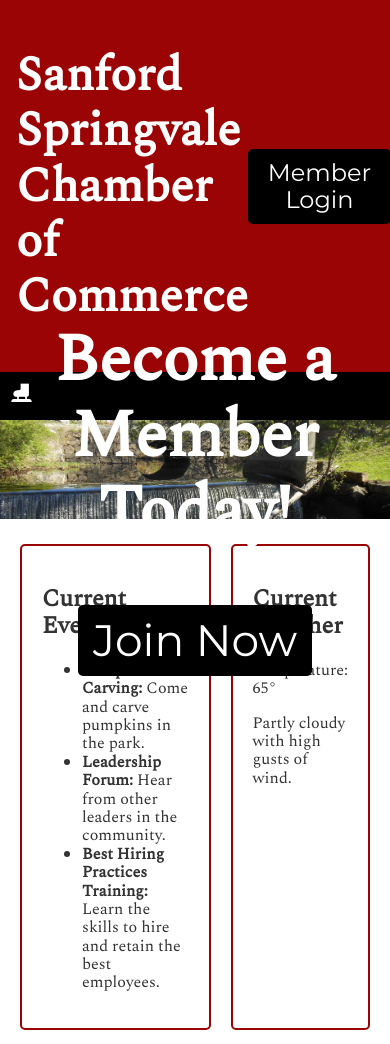
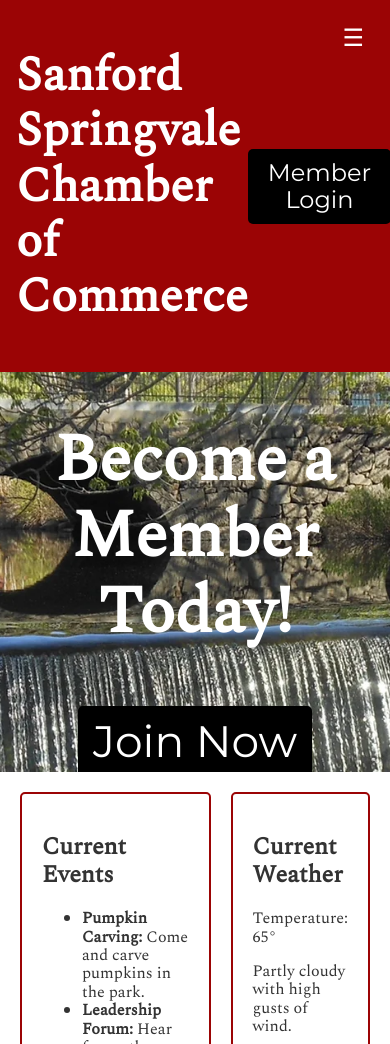
Before and after one commit to wjdavie/wdd230, a plain HTML site: page chamber/index.html in a window 390 px wide. Shown: the top 1044 px of the page. Drawn offline with nearby package versions, Linux system fonts and the light colour scheme.

Commit message:
Made adjustments to the hamburger button.

```diff
--- a/chamber/index.html
+++ b/chamber/index.html
@@ -24,11 +24,9 @@
         <div id="member-login">
             <a href="login.html" class="cta-button">Member Login</a>
         </div>
+        <button type="button" id="menu"></button>
     </header>
     <nav class="navigation" >
-        <div class="hamburger" id="hamburger">
-            &#9976;
-        </div>
         <ul class="nav-links" id="nav-links">
             <li><a href="#">Home</a></li>
             <li><a href="#">Discover</a></li>
--- a/chamber/scripts/hamburgermenu.js
+++ b/chamber/scripts/hamburgermenu.js
@@ -1,7 +1,11 @@
-const hamButton = document.querySelector('hamburger');
-const navigation = document.querySelector('.nav-links');
+document.addEventListener('DOMContentLoaded', () => {
+	const hamButton = document.querySelector('#menu');
+	const navigation = document.querySelector('.nav-links');
 
-hamButton.addEventListener('click', () => {
-	navigation.classList.toggle('open');
-	hamButton.classList.toggle('open');
+	hamButton.addEventListener('click', () => {
+		navigation.classList.toggle('open');
+		hamButton.classList.toggle('open');
+		console.log("Menu button clicked");
+		console.log(navigation.classList);
+	});
 });
--- a/chamber/styles/base.css
+++ b/chamber/styles/base.css
@@ -42,6 +42,10 @@ header {
     margin: 0 30px;
 }
 
+.nav-links.open {
+    display: block;
+}
+
 .nav-links a {
     color: #ffffff;
     padding: 10px 15px;
@@ -54,20 +58,36 @@ header {
     background-color: #ffffff;
 }
 
-.hamburger {
+#menu {
     display: none;
-    font-size: 24px;
-    cursor: pointer;
+    font-size: 1.5rem;
+    border: 0;
+    background: none;
     color: #ffffff;
+    position: absolute;
+    top: 1rem;
+    right: 1rem;
+}
+
+#menu::before {
+    content: "☰";
+}
+
+#menu.open::before {
+    content: "❌";
 }
 
 .hero {
     position: relative;
+    width: 100%;
+    height: 400px;
+    overflow: hidden;
 }
 
 .hero img {
     width: 100%;
-    height: auto;
+    height: 100%;
+    object-fit: cover;
 }
 
 .hero-overlay {
@@ -83,9 +103,8 @@ header {
     justify-content: center;
     text-align: center;
     font-size: 2.75em;
-    padding: 20px;
-    max-width: 90%;
-    margin: 0 auto;
+    padding: 10%;
+    box-sizing: border-box;
 }
 
 .cta-button {
@@ -159,11 +178,11 @@ footer {
         background-color: var(--secondary-color);
     }
 
-    .nav-links.active {
+    .nav-links.open {
         display: flex;
     }
 
-    .hamburger {
+    #menu {
         display: block;
         padding: 10px;
     }
```
